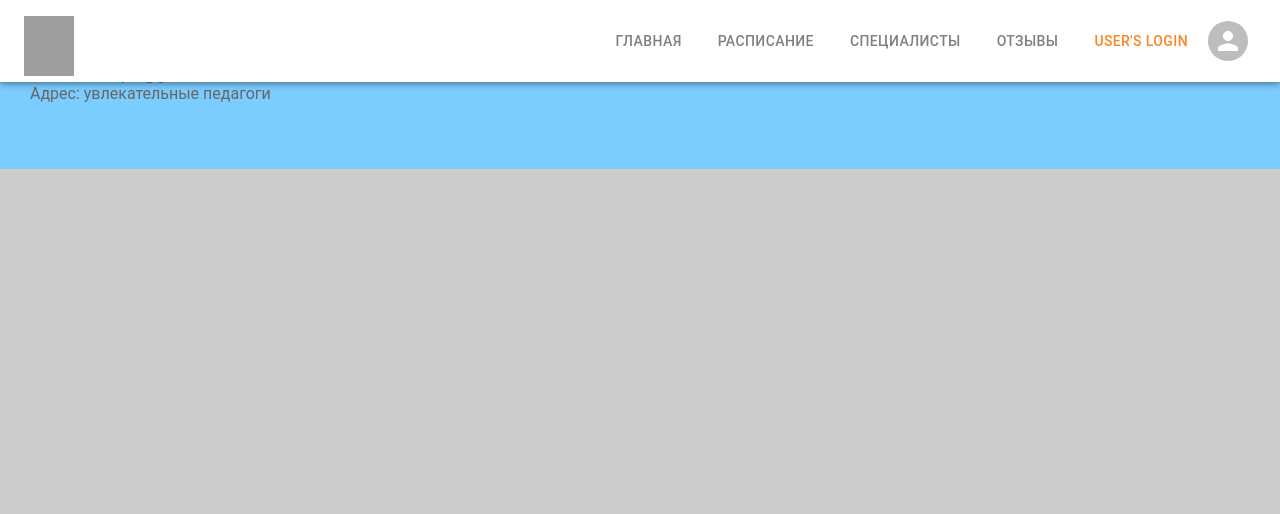
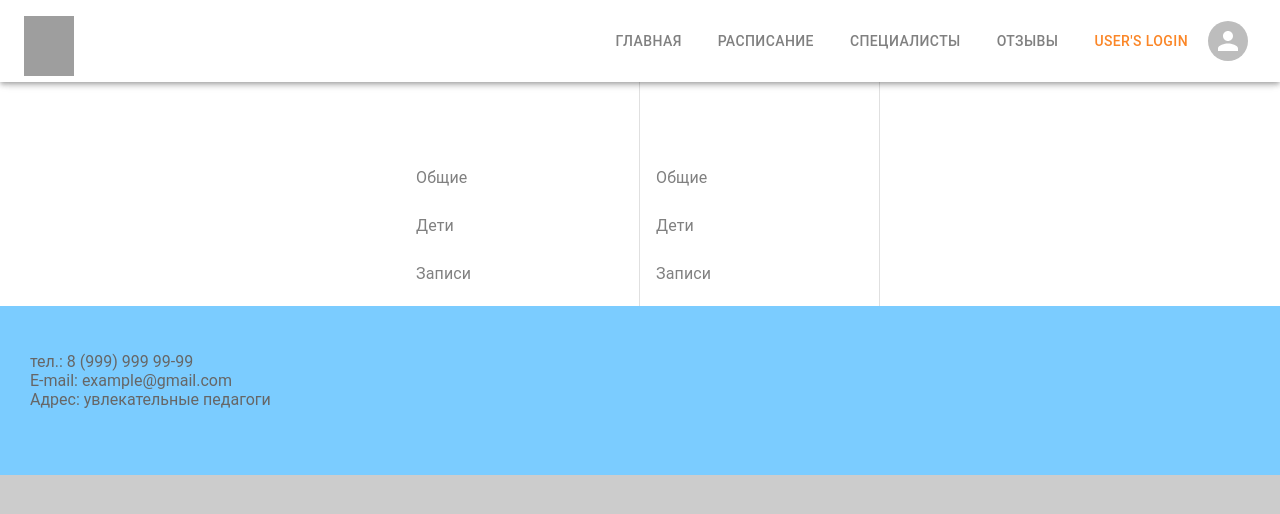
Before and after one commit to danil87/BD_kurs, a React (Create React App) app in the folder db_frontend/: page /cabinet/child in a window 1280 px wide. Shown: the top 514 px of the page. Built offline with nearby package versions, Linux system fonts and the light colour scheme; grey boxes are pictures that could not be loaded.

Commit message:
create user page

```diff
--- a/db_frontend/src/App.tsx
+++ b/db_frontend/src/App.tsx
@@ -11,20 +11,25 @@ import SpecialistsList from './page/SpecialiststList/SpecialistsList';
 import UsersReviews from './page/UsersReviews/UsersReviews';
 import PersonalAccount from './page/PersonalAccount/PersonalAccount';
 import './App.css';
-import { mainTheme } from './theme';
+import { secondaryTheme } from './theme';
 
 function App() {
   return (
-    <ThemeProvider theme={mainTheme}>
+    <ThemeProvider theme={secondaryTheme}>
       <Box className="App">
         <Header />
+        <Box sx={{ marginTop: '82px' }}>
           <Routes>
             <Route path='/' element={<Main />} />
             <Route path='/schedule' element={<ClassSchedule />} />
             <Route path='/specialists' element={<SpecialistsList />} />
             <Route path='/reviews' element={<UsersReviews />} />
-          <Route path='/cabinet' element={<PersonalAccount />} />
+            <Route path='/cabinet' element={<PersonalAccount />} >
+              <Route path='child' />
+              <Route path='record' />
+            </Route>
           </Routes>
+        </Box>
         <Footer />
       </Box>
     </ThemeProvider >
--- /dev/null
+++ b/db_frontend/src/components/AccountInfo/AccountInfo.css
@@ -0,0 +1,22 @@
+.AccountInfo {
+    display: flex;
+    width: 50%;
+    justify-content: space-between;
+}
+
+.AccountInfo__img {
+    position: relative;
+    float: left;
+}
+
+.AccountInfo__img__img {
+    display: block;
+    width: 400px;
+}
+
+.AccountInfo__info {
+    margin: 20px;
+    position: relative;
+    float: right;
+    width: 60%;
+}
--- /dev/null
+++ b/db_frontend/src/components/AccountInfo/AccountInfo.tsx
@@ -0,0 +1,37 @@
+/* eslint-disable import/no-extraneous-dependencies */
+import { TextField } from "@mui/material";
+import { Box } from "@mui/system";
+import './AccountInfo.css';
+
+const testuser = {
+    name: 'test_name',
+    email: 'test_email',
+    phoneNumber: 'test_phone',
+    address: 'test_addres'
+};
+
+const AccountInfo = () => {
+    const userKeys = Object.keys(testuser);
+
+    return (
+        <Box className="AccountInfo">
+            <Box className="AccountInfo__img">
+                <img className="AccountInfo__img__img" alt="" src="https://www.no5.com/media/1772/place-holder-image.png" />
+            </Box>
+            <Box className="AccountInfo__info">
+                {userKeys.map(key => (
+                    <Box key={key}
+                        sx={{ margin: '20px' }}>
+                        <TextField
+                            color="secondary"
+                            label={key}
+                            variant="outlined"
+                            value={testuser[key as keyof (typeof testuser)]} />
+                    </Box>
+                ))}
+            </Box>
+        </Box>
+    );
+};
+
+export default AccountInfo;
--- /dev/null
+++ b/db_frontend/src/components/AccountMenu/AccountMenu.css
@@ -0,0 +1,4 @@
+.AccountMenu {
+    position: static;
+    height: 100%;
+}
--- /dev/null
+++ b/db_frontend/src/components/AccountMenu/AccountMenu.tsx
@@ -0,0 +1,59 @@
+/* eslint-disable import/no-extraneous-dependencies */
+import { Drawer, List, ListItem, ListItemButton, ListItemIcon, ListItemText, Toolbar } from "@mui/material";
+// eslint-disable-next-line import/no-extraneous-dependencies
+import { Box } from "@mui/system";
+import { Link } from "react-router-dom";
+import './AccountMenu.css';
+import { Button } from "@mui/base";
+
+const menuItem = [
+    {
+        title: 'Общие',
+        path: '/cabinet/'
+    },
+    {
+        title: 'Дети',
+        path: '/cabinet/child'
+    },
+    {
+        title: 'Записи',
+        path: '/cabinet/record'
+    }
+];
+
+const AccountMenu = () => {
+    const drawerWidth = 240;
+    return (
+        <Box className="AccountMenu">
+            <Drawer
+                variant="permanent"
+                sx={{
+                    display: { xs: "none", sm: "block" },
+                    "& .MuiDrawer-paper": {
+                        boxSizing: "border-box",
+                        width: drawerWidth,
+                        position: 'static'
+                    },
+                }}
+                open
+            >
+                <div>
+                    <Toolbar />
+                    <List>
+                        {menuItem.map((item, index) => (
+                            <Link key={index} to={item.path} style={{ textDecoration: 'none' }}>
+                                <ListItem disablePadding>
+                                    <ListItemButton>
+                                        <ListItemText primary={item.title} sx={{ color: 'gray' }} />
+                                    </ListItemButton>
+                                </ListItem>
+                            </Link>
+                        ))}
+                    </List>
+                </div>
+            </Drawer>
+        </Box >
+    );
+};
+
+export default AccountMenu;
--- a/db_frontend/src/components/CardInfo/CardInfo.css
+++ /dev/null
@@ -1,3 +0,0 @@
-.CardInfo{
-    margin-top: 82px;
-}
--- a/db_frontend/src/page/ClassSchedule/ClassSchedule.css
+++ b/db_frontend/src/page/ClassSchedule/ClassSchedule.css
@@ -1,4 +1,4 @@
 .ClassSchedule {
-    margin: 6% auto 5% auto;
+    margin: 3% auto 5% auto;
     width: 60%;
 }
--- /dev/null
+++ b/db_frontend/src/page/PersonalAccount/PersonalAccount.css
@@ -0,0 +1,13 @@
+.PersonalAccount {
+    display: flex;
+    justify-content: center;
+}
+
+.PersonalAccount__info {
+    max-width: 100%;
+}
+
+.PersonalAccount__img {
+    display: block;
+    width: 10%;
+}
--- a/db_frontend/src/page/PersonalAccount/PersonalAccount.tsx
+++ b/db_frontend/src/page/PersonalAccount/PersonalAccount.tsx
@@ -1,8 +1,20 @@
-function PersonalAccount() {
+/* eslint-disable import/no-extraneous-dependencies */
+import { Box } from '@mui/system';
+import './PersonalAccount.css';
+import { Route, Routes } from 'react-router';
+import AccountMenu from '../../components/AccountMenu/AccountMenu';
+import AccountInfo from '../../components/AccountInfo/AccountInfo';
+
+function PersonalAccount(props: any) {
   return (
-    <>
-      <img alt="" />
-    </>
+    <Box className="PersonalAccount">
+      <AccountMenu />
+      <Routes>
+        <Route path='/' element={<AccountInfo />} />
+        <Route path='child' element={<AccountMenu />} />
+        <Route path='record' element={<AccountMenu />} />
+      </Routes>
+    </Box>
   );
 }
 
--- a/db_frontend/src/page/SpecialiststList/SpecialistsList.css
+++ b/db_frontend/src/page/SpecialiststList/SpecialistsList.css
@@ -1,4 +1,3 @@
 .SpecialistsList {
-    margin-top: 7%;
     height: 100%;
 }
--- a/db_frontend/src/page/UsersReviews/UsersReviews.css
+++ b/db_frontend/src/page/UsersReviews/UsersReviews.css
@@ -1,9 +1,9 @@
 .UsersReviews {
-    margin: 7% auto 2% auto;
+    margin: 3% auto 2% auto;
     width: 50%;
 }
 
-.UsersReviews__review{
+.UsersReviews__review {
     margin-bottom: 25px;
 }
 
```
Also changed, not shown: 1 other file (tests, documents, lock files or other folders). Lines whose indentation alone changed are shown as unchanged.
